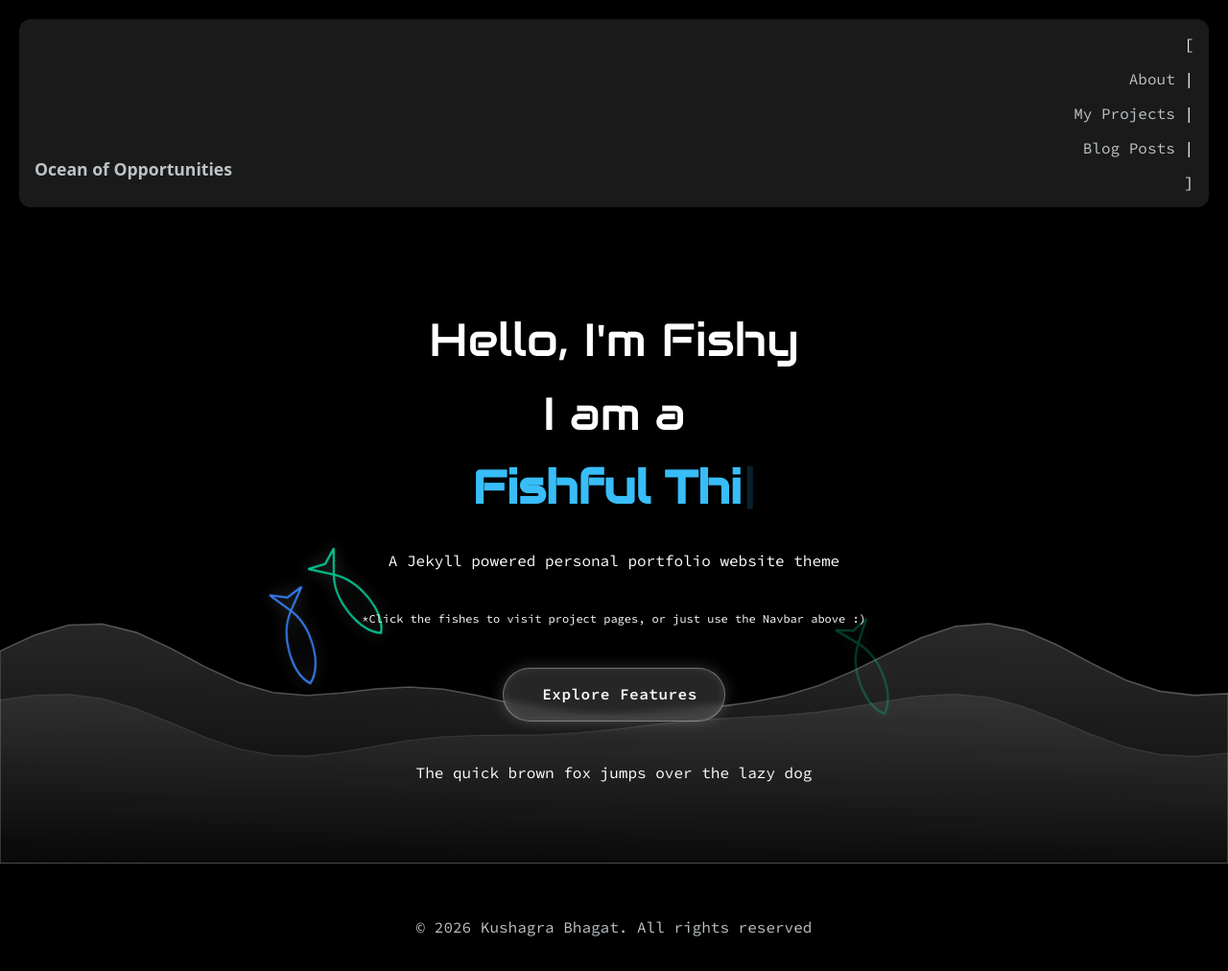
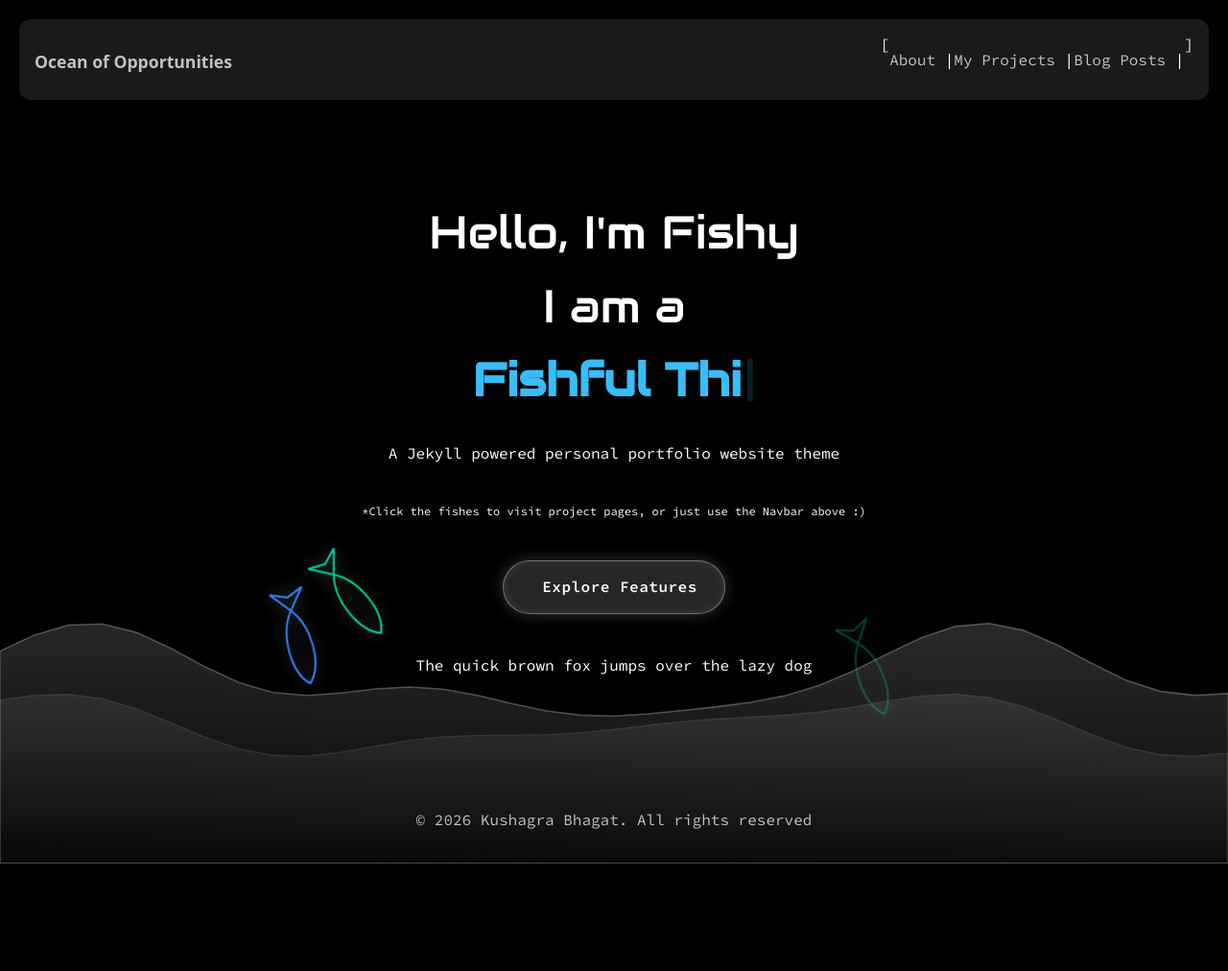
Before and after one commit to kuwushagra/Ocean-of-Opportunities, a Jekyll site: the page built from index.md, in a window 1280 px wide. Shown: the whole page at 96% size. Built offline with Jekyll 4.4.1, drawn with Linux system fonts in a browser that asks for light colours; some web fonts are replaced; a style sheet for code colours, icons or effects is not loaded; after the commit the page ends 900 px from its top, so only the background shows below that.

Commit message:
Update default.html

```diff
--- a/_layouts/default.html
+++ b/_layouts/default.html
@@ -365,7 +365,7 @@ xmlns="http://www.w3.org/2000/svg">
       <a href="mailto:{{ site.mailaddress }}"><wa-icon name="envelope" variant="regular" style="color: salmon; font-size: 1.1em"></wa-icon></a>
       <a href="{{ site.githublink }}"><wa-icon name="github-alt" family="brands" style="color: steelblue; font-size: 1.1em"></wa-icon></a>
   </div></div>
-  <div style="display: inline-block; margin-top: auto; margin-right: 0; margin-left: auto; text-align: right">
+  <div style="display: inline-flex; margin-top: auto; margin-right: 0; margin-left: auto; text-align: right">
   [ {% for headercomponent in site.headercomponents %}
        <p> <a href="{{ headercomponent.url }}">{{ headercomponent.name }}</a> |</p>
     {% endfor %}
```
